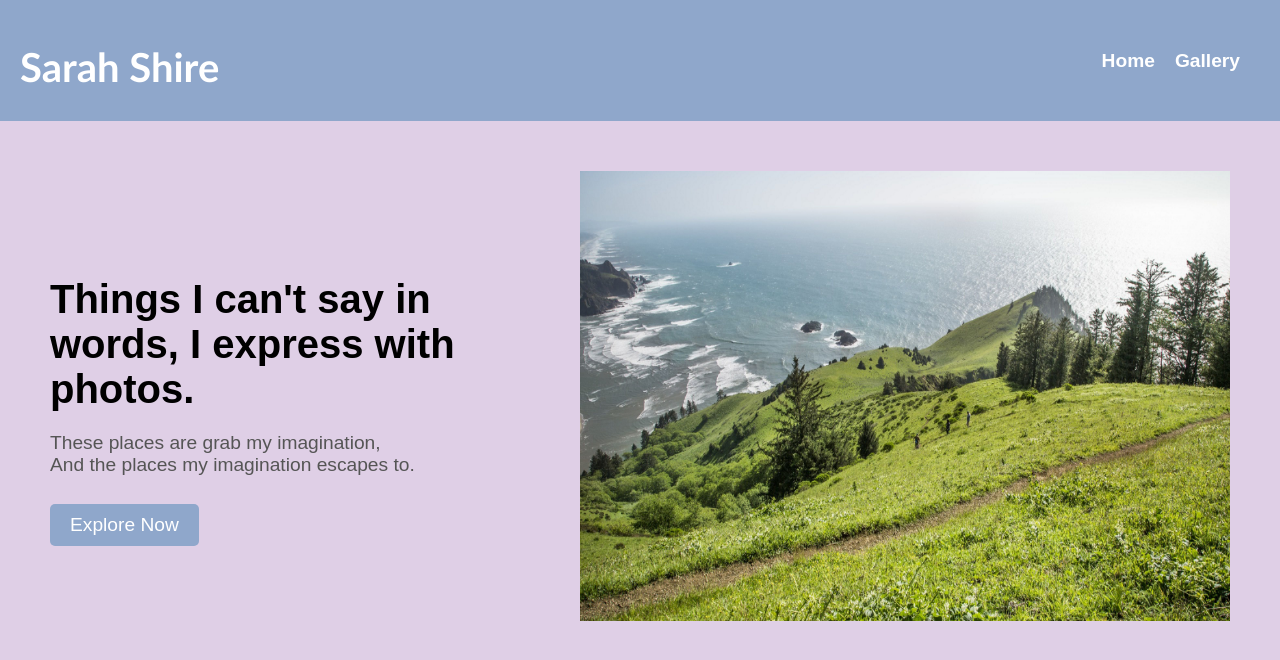
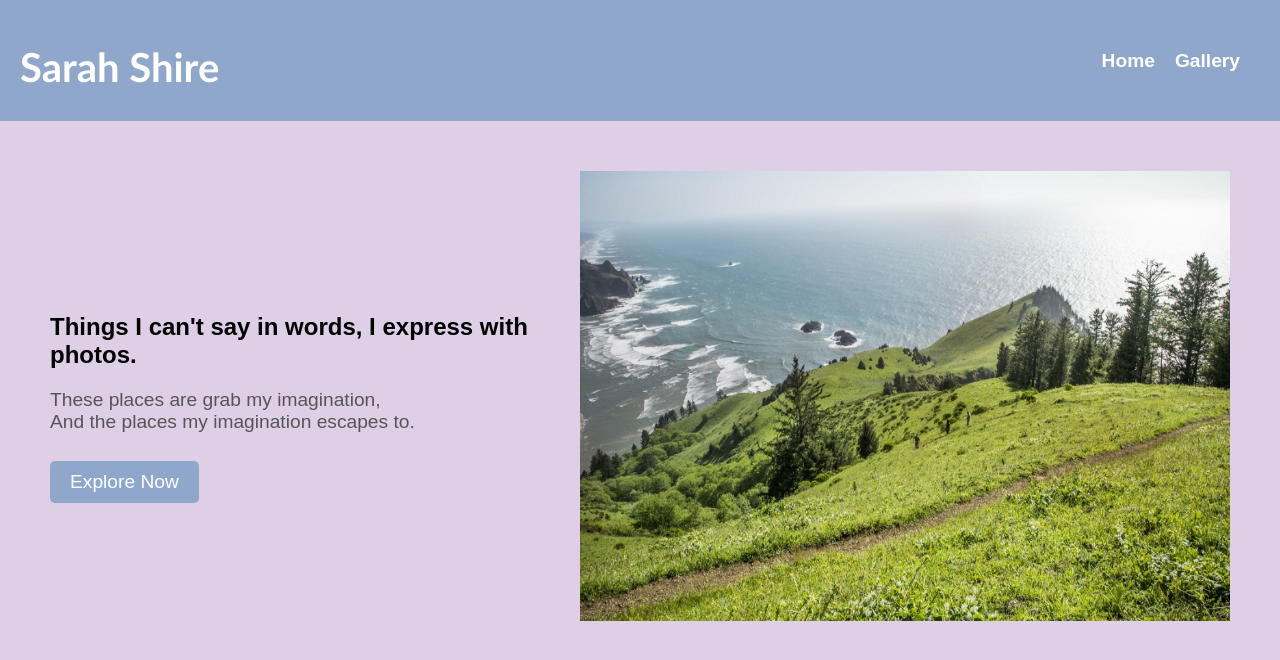
Before and after one commit to JackSawyerWATX/photo-gallery, a React (Create React App) app: page / in a window 1280 px wide. Shown: the top 660 px of the page. Built offline with nearby package versions, Linux system fonts and the light colour scheme.

Commit message:
Intro page corrections

```diff
--- a/src/components/Introduction.js
+++ b/src/components/Introduction.js
@@ -16,10 +16,10 @@ const Introduction = () => {
         <>
             <div className="introduction">
                 <div className="text">
-                    <h1>
+                    <h2>
                         Things I can't say in words,
                         I express with photos.
-                    </h1>
+                    </h2>
 
                     <p>
                         These places are grab my imagination, <br />
```
